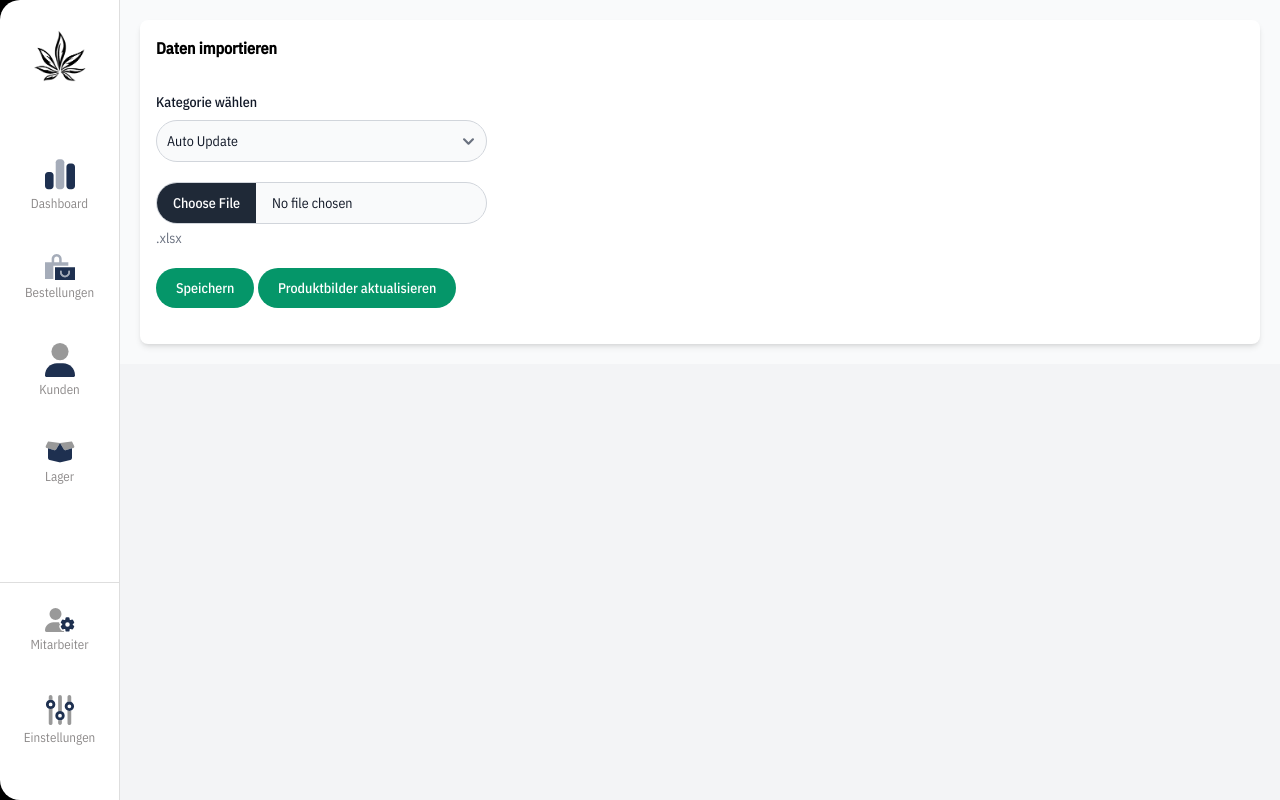
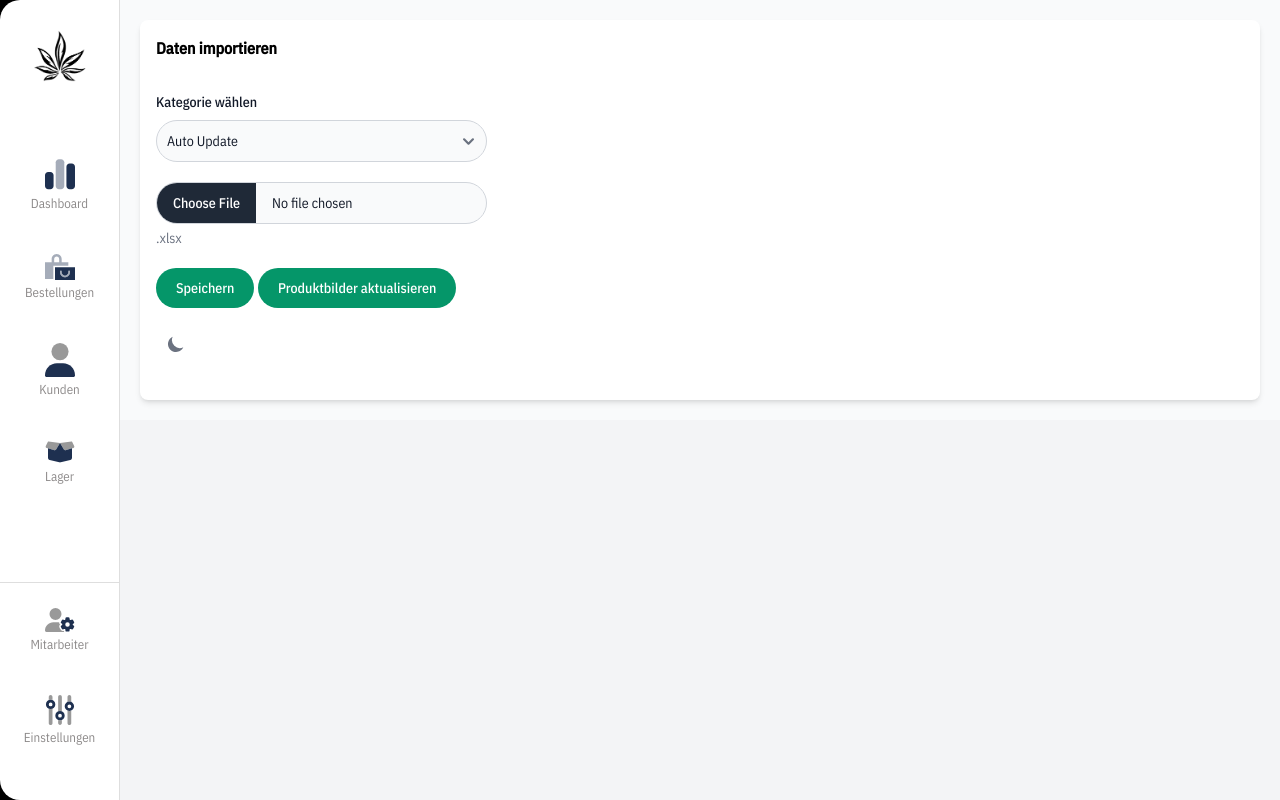
Before and after one commit to 64-Bytes-GmbH/PharmaLeaf, a Django app: template app/templates/dashboard/products/imports.html in a window 1280 px wide. Run offline with Django 3.2, Linux system fonts and the light colour scheme; the template is opened without the code that fills it, so the values that code supplies are empty; the visitor is signed in with stand-in values (Sample User, id 1); style sheets or scripts are compiled from the project's sources; some libraries are stand-ins or nearby versions.

Commit message:
Added dark/light mode toggle to settings

```diff
--- a/app/templates/dashboard/base.html
+++ b/app/templates/dashboard/base.html
@@ -22,12 +22,6 @@
     <div class="flex" style="background-color: white; border-radius: 20px;">
         <div id="portal-sidebar" class="h-screen" style="display: flex; flex-direction: column; width: 120px; border-right: 1px solid #dedede;">
             <img src="{% static '/img/logo_black.png' %}" style="width: 60px; height: 52px; margin: 30px auto 0;" alt="">
-            <!-- <div>
-                <button id="theme-toggle" type="button" class="text-gray-500 hover:bg-gray-100 focus:outline-none focus:ring-4 focus:ring-gray-200 rounded-lg text-sm p-2.5">
-                    <svg id="theme-toggle-dark-icon" class="hidden w-5 h-5" fill="currentColor" viewBox="0 0 20 20" xmlns="http://www.w3.org/2000/svg"><path d="M17.293 13.293A8 8 0 016.707 2.707a8.001 8.001 0 1010.586 10.586z"></path></svg>
-                    <svg id="theme-toggle-light-icon" class="hidden w-5 h-5" fill="currentColor" viewBox="0 0 20 20" xmlns="http://www.w3.org/2000/svg"><path d="M10 2a1 1 0 011 1v1a1 1 0 11-2 0V3a1 1 0 011-1zm4 8a4 4 0 11-8 0 4 4 0 018 0zm-.464 4.95l.707.707a1 1 0 001.414-1.414l-.707-.707a1 1 0 00-1.414 1.414zm2.12-10.607a1 1 0 010 1.414l-.706.707a1 1 0 11-1.414-1.414l.707-.707a1 1 0 011.414 0zM17 11a1 1 0 100-2h-1a1 1 0 100 2h1zm-7 4a1 1 0 011 1v1a1 1 0 11-2 0v-1a1 1 0 011-1zM5.05 6.464A1 1 0 106.465 5.05l-.708-.707a1 1 0 00-1.414 1.414l.707.707zm1.414 8.486l-.707.707a1 1 0 01-1.414-1.414l.707-.707a1 1 0 011.414 1.414zM4 11a1 1 0 100-2H3a1 1 0 000 2h1z" fill-rule="evenodd" clip-rule="evenodd"></path></svg>
-                </button>
-            </div> -->
             <div style="display: flex; flex-direction: column; justify-content: space-between; height: calc(100% - 120px);">
                 <nav>
                     {% if request.user|premission_check:'dashboard_orders' %}
--- a/app/templates/dashboard/products/imports.html
+++ b/app/templates/dashboard/products/imports.html
@@ -39,9 +39,18 @@
                         <button data-modal-target="alert-modal" onclick="updateProductImages()" type="button" class="mt-5 w-full sm:w-auto justify-center text-white inline-flex bg-emerald-600 hover:bg-emerald-700 focus:ring-4 focus:outline-none focus:ring-emerald-300 font-medium rounded-full text-sm px-5 py-2.5 text-center dark:bg-emerald-600 dark:hover:bg-emerald-700 dark:focus:ring-emerald-800">
                             Produktbilder aktualisieren
                         </button>
+
+                        <!-- Dark and Light Mode -->
+                        <div class="mt-4">
+                            <button id="theme-toggle" type="button" class="text-gray-500 dark:text-gray-400 hover:bg-gray-100 dark:hover:bg-gray-700 focus:outline-none focus:ring-4 focus:ring-gray-200 dark:focus:ring-gray-700 rounded-lg text-sm p-2.5">
+                                <svg id="theme-toggle-dark-icon" class="hidden w-5 h-5" fill="currentColor" viewBox="0 0 20 20" xmlns="http://www.w3.org/2000/svg"><path d="M17.293 13.293A8 8 0 016.707 2.707a8.001 8.001 0 1010.586 10.586z"></path></svg>
+                                <svg id="theme-toggle-light-icon" class="hidden w-5 h-5" fill="currentColor" viewBox="0 0 20 20" xmlns="http://www.w3.org/2000/svg"><path d="M10 2a1 1 0 011 1v1a1 1 0 11-2 0V3a1 1 0 011-1zm4 8a4 4 0 11-8 0 4 4 0 018 0zm-.464 4.95l.707.707a1 1 0 001.414-1.414l-.707-.707a1 1 0 00-1.414 1.414zm2.12-10.607a1 1 0 010 1.414l-.706.707a1 1 0 11-1.414-1.414l.707-.707a1 1 0 011.414 0zM17 11a1 1 0 100-2h-1a1 1 0 100 2h1zm-7 4a1 1 0 011 1v1a1 1 0 11-2 0v-1a1 1 0 011-1zM5.05 6.464A1 1 0 106.465 5.05l-.708-.707a1 1 0 00-1.414 1.414l.707.707zm1.414 8.486l-.707.707a1 1 0 01-1.414-1.414l.707-.707a1 1 0 011.414 1.414zM4 11a1 1 0 100-2H3a1 1 0 000 2h1z" fill-rule="evenodd" clip-rule="evenodd"></path></svg>
+                            </button>
+                        </div>
                     </div>
                 </div>
             </div>
+
 
         </div>
     </div>
```
